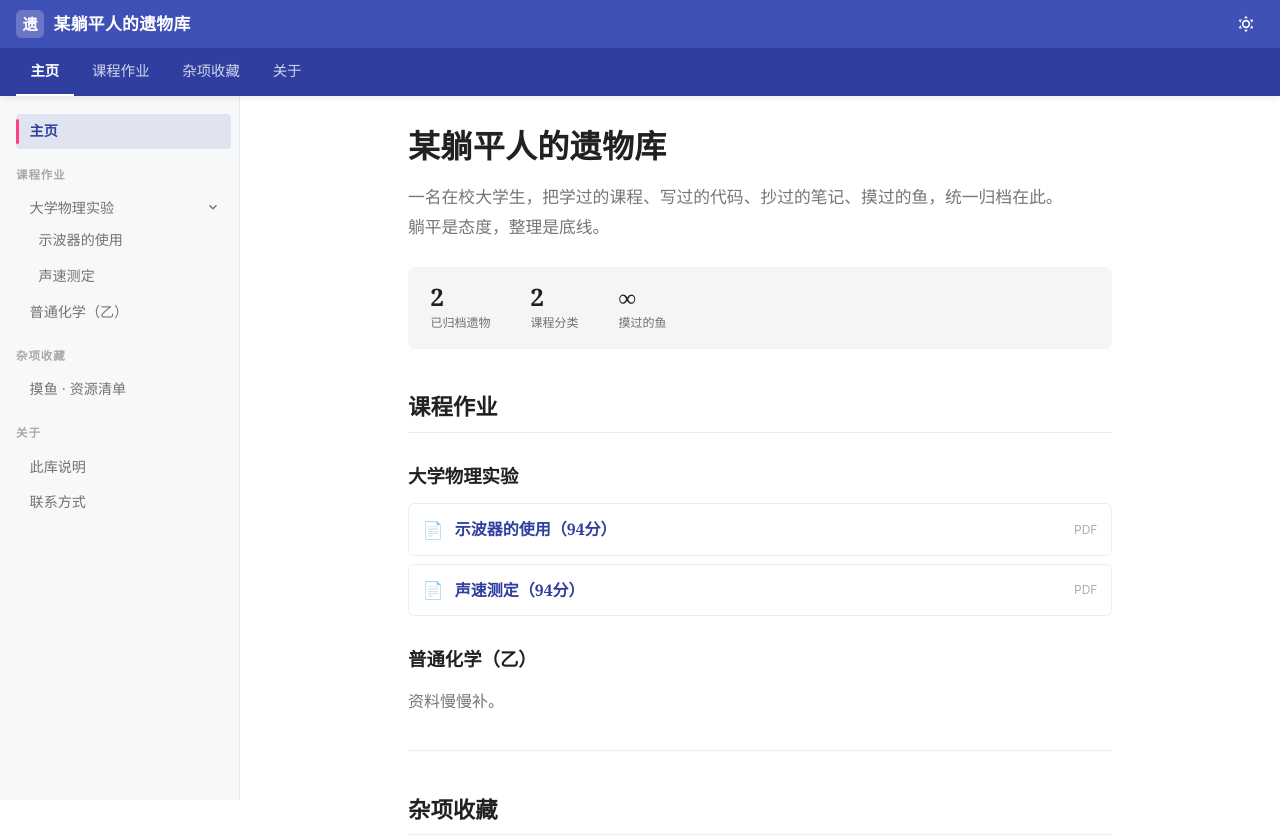
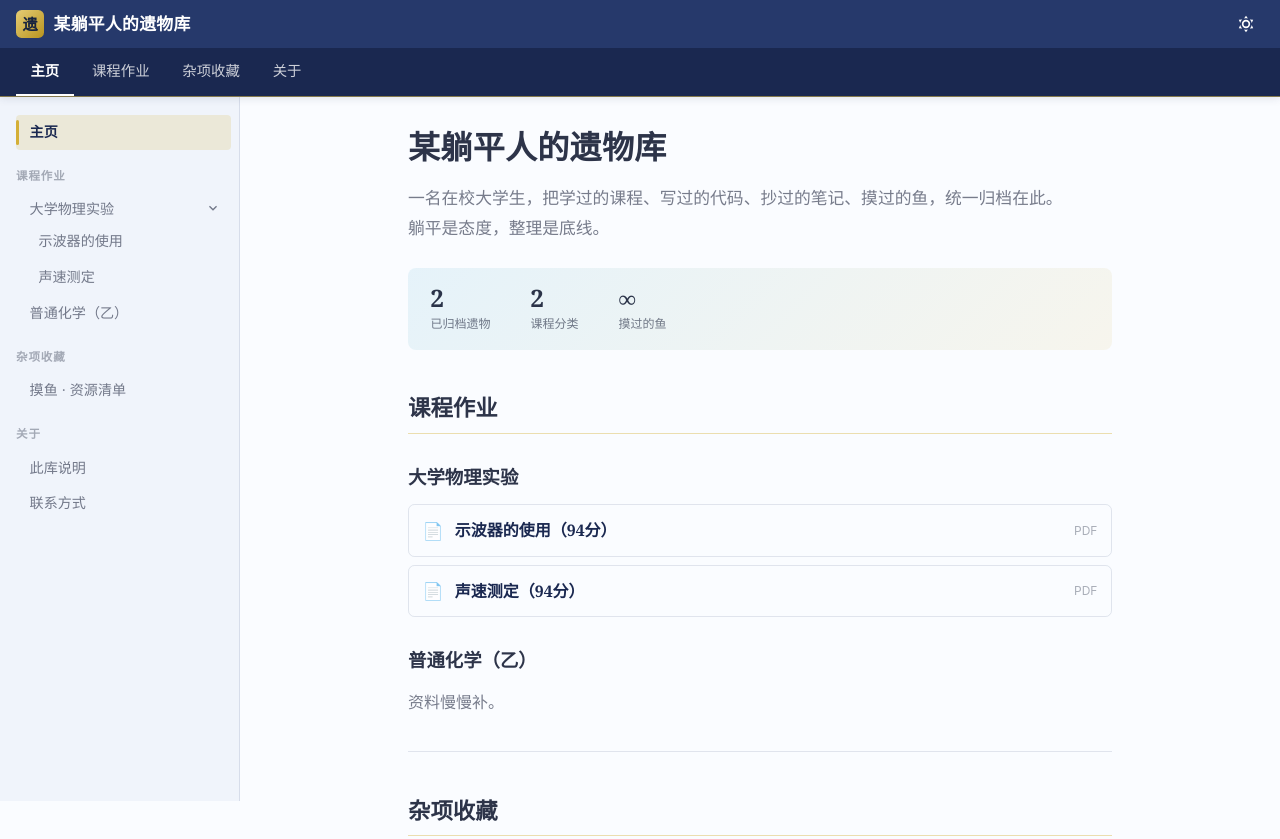
Before and after one commit to LINGYUAN66524/LINGYUAN66524.github.io, a plain HTML site: page index.html in a window 1280 px wide. Shown: the top 839 px of the page. Drawn offline with Linux system fonts and the light colour scheme.

Commit message:
style: 换成芙宁娜配色（深靖蓝 + 金 + 水元素蓝）

```diff
--- a/styles/main.css
+++ b/styles/main.css
@@ -5,19 +5,20 @@
 
 /* ---------- 主题变量 ---------- */
 :root {
-  --md-primary:        #3f51b5;   /* 靛蓝 500 */
-  --md-primary-dark:   #303f9f;
-  --md-accent:         #ff4081;   /* 粉 A200 */
+  --md-primary:        #26396b;   /* 深靛蓝 · 礼服 */
+  --md-primary-dark:   #1a2850;
+  --md-accent:         #d4af37;   /* 金 · 王冠饰边 */
+  --md-water:          #5bb4d6;   /* 水元素蓝 */
 
-  --md-bg:             #ffffff;
-  --md-bg-sidebar:     #f7f8f9;
-  --md-bg-code:        #f5f5f5;
+  --md-bg:             #fafcff;
+  --md-bg-sidebar:     #f0f4fb;
+  --md-bg-code:        #e9eef7;
 
-  --md-text:           rgba(0, 0, 0, 0.87);
-  --md-text-muted:     rgba(0, 0, 0, 0.54);
-  --md-text-faint:     rgba(0, 0, 0, 0.32);
-  --md-border:         rgba(0, 0, 0, 0.07);
-  --md-shadow:         0 2px 6px rgba(0, 0, 0, 0.08);
+  --md-text:           rgba(16, 24, 48, 0.88);
+  --md-text-muted:     rgba(16, 24, 48, 0.56);
+  --md-text-faint:     rgba(16, 24, 48, 0.34);
+  --md-border:         rgba(38, 57, 107, 0.12);
+  --md-shadow:         0 2px 8px rgba(26, 40, 80, 0.10);
 
   --md-font: "Noto Serif SC", "Source Han Serif SC", "Songti SC", "SimSun", Georgia, serif;
   --md-font-ui: -apple-system, BlinkMacSystemFont, "Segoe UI", "PingFang SC",
@@ -30,18 +31,18 @@
 }
 
 [data-theme="dark"] {
-  --md-primary:        #232f6e;
-  --md-primary-dark:   #1a2360;
+  --md-primary:        #101d3d;
+  --md-primary-dark:   #0a142c;
 
-  --md-bg:             #1e2124;
-  --md-bg-sidebar:     #24282c;
-  --md-bg-code:        #2b3035;
+  --md-bg:             #0d1526;
+  --md-bg-sidebar:     #121c33;
+  --md-bg-code:        #18233d;
 
-  --md-text:           rgba(255, 255, 255, 0.87);
-  --md-text-muted:     rgba(255, 255, 255, 0.60);
-  --md-text-faint:     rgba(255, 255, 255, 0.38);
-  --md-border:         rgba(255, 255, 255, 0.12);
-  --md-shadow:         0 2px 8px rgba(0, 0, 0, 0.4);
+  --md-text:           rgba(226, 236, 252, 0.90);
+  --md-text-muted:     rgba(226, 236, 252, 0.62);
+  --md-text-faint:     rgba(226, 236, 252, 0.36);
+  --md-border:         rgba(126, 200, 227, 0.18);
+  --md-shadow:         0 2px 10px rgba(0, 0, 0, 0.5);
 }
 
 * { margin: 0; padding: 0; box-sizing: border-box; }
@@ -62,7 +63,7 @@ body {
 }
 
 a { color: var(--md-primary-dark); text-decoration: none; }
-[data-theme="dark"] a { color: #9fa8da; }
+[data-theme="dark"] a { color: #8ab4e8; }
 a:hover { text-decoration: underline; }
 
 /* ---------- 顶部栏 ---------- */
@@ -72,6 +73,7 @@ a:hover { text-decoration: underline; }
   z-index: 40;
   background: var(--md-primary);
   color: #fff;
+  border-bottom: 1px solid rgba(212, 175, 55, 0.55);
   box-shadow: var(--md-shadow);
 }
 .md-header__inner {
@@ -102,7 +104,8 @@ a:hover { text-decoration: underline; }
 .md-header__mark {
   display: inline-grid; place-items: center;
   width: 1.75rem; height: 1.75rem;
-  background: rgba(255, 255, 255, 0.22);
+  background: linear-gradient(135deg, #e6cd75, #b8941f);
+  color: #16233f;
   border-radius: 0.35rem;
   font-size: 0.95rem;
   font-weight: 700;
@@ -198,9 +201,9 @@ a:hover { text-decoration: underline; }
 .md-nav__link.is-active {
   color: var(--md-primary-dark);
   font-weight: 700;
-  background: rgba(63, 81, 181, 0.12);
+  background: rgba(212, 175, 55, 0.18);
 }
-[data-theme="dark"] .md-nav__link.is-active { color: #9fa8da; }
+[data-theme="dark"] .md-nav__link.is-active { color: #8ab4e8; }
 .md-nav__link.is-active::before {
   content: "";
   position: absolute;
@@ -257,7 +260,7 @@ a:hover { text-decoration: underline; }
   font-size: 1.4rem;
   margin: 2.4rem 0 0.9rem;
   padding-bottom: 0.35rem;
-  border-bottom: 1px solid var(--md-border);
+  border-bottom: 1px solid rgba(212, 175, 55, 0.40);
 }
 .md-content__inner h3 { font-size: 1.15rem; margin: 1.7rem 0 0.7rem; }
 .md-content__inner p { margin: 0.75rem 0; }
@@ -280,7 +283,7 @@ hr { margin: 2.2rem 0; border: 0; border-top: 1px solid var(--md-border); }
   gap: 2.5rem;
   margin: 1.6rem 0 0.5rem;
   padding: 1rem 1.4rem;
-  background: var(--md-bg-code);
+  background: linear-gradient(135deg, rgba(91, 180, 214, 0.13), rgba(212, 175, 55, 0.09));
   border-radius: 0.5rem;
   flex-wrap: wrap;
 }
@@ -301,7 +304,7 @@ hr { margin: 2.2rem 0; border: 0; border-top: 1px solid var(--md-border); }
 }
 .md-filelist li:hover {
   border-color: var(--md-primary);
-  background: rgba(63, 81, 181, 0.06);
+  background: rgba(91, 180, 214, 0.10);
   transform: translateX(2px);
 }
 .md-filelist__icon { font-size: 1.05rem; }
```
